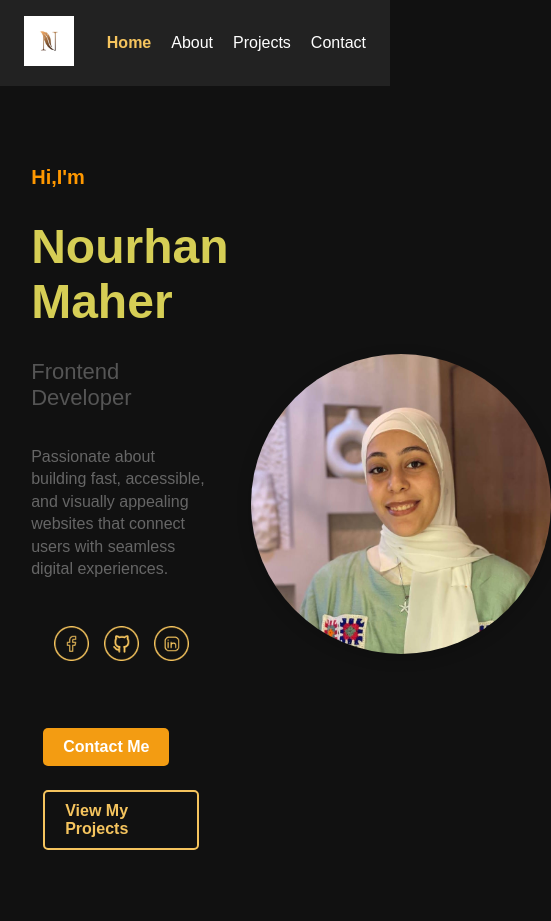
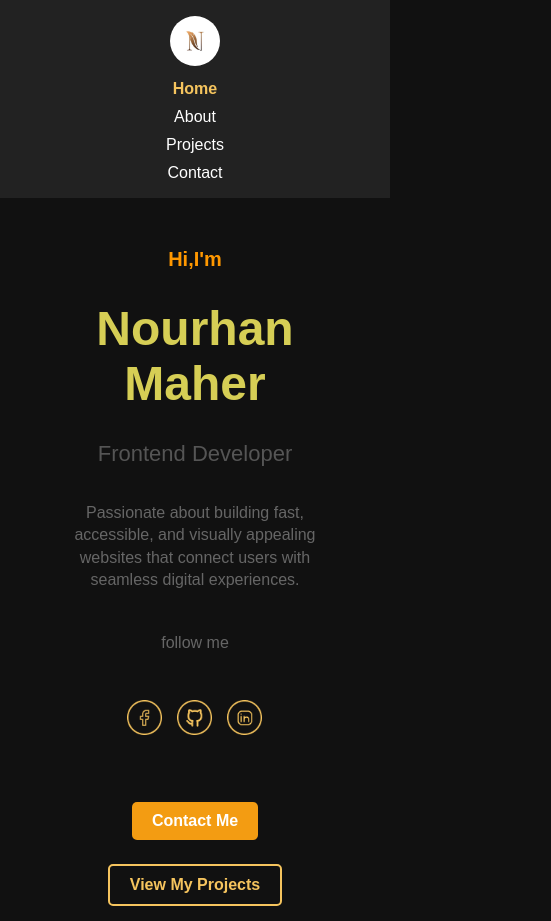
Before and after one commit to nourhanmaher111/portfolio, a plain HTML site: page index.html in a window 390 px wide. Shown: the top 921 px of the page, 551 px wide, since content can reach past the window. Drawn offline with Linux system fonts and the light colour scheme.

Commit message:
Add files via upload

```diff
--- a/index.html
+++ b/index.html
@@ -27,8 +27,9 @@
       <h1><b>Nourhan Maher</b></h1>
       <h3>Frontend Developer</h3>
       <h4>Passionate about building fast, accessible, and visually appealing websites that connect users with seamless digital experiences.</h4>
+       <h4>follow me</h4>
+      <div class="social-icons">
 
-      <div class="social-icons">
         <a href="https://www.facebook.com/norhan.maher.7965" target="_blank"><img src="./images/facebook .png" alt="Facebook"></a>
         <a href="https://github.com/" target="_blank"><img src="./images/github .png" alt="GitHub"></a>
         <a href="https://www.linkedin.com/in/norhan-maher-a57363367" target="_blank"><img src="./images/linkedin .png" alt="LinkedIn"></a>
--- a/main.css
+++ b/main.css
@@ -16,6 +16,8 @@ body {
 
 .logo img {
   width: 50px;
+  border-radius: 50%;
+  object-fit: cover;
 }
 
 .navbar ul {
@@ -133,7 +135,14 @@ body {
   border-radius: 50%;
   object-fit: cover;
   box-shadow: 0 4px 15px rgba(0,0,0,0.2);
+  filter: grayscale(20%) brightness(1.1) contrast(1.1);
+  transform: 0.4s ease;
 }
+.profile-pic img:hover{
+  filter: grayscale(0%) brightness(1.2) contrast(1.2);
+  transform: scale(1.05);
+}
+
 
 .social-icons {
   display: flex;
@@ -153,8 +162,6 @@ body {
 .buttons {
   margin-top: 15px;
 }
-
-
 
 .carousel {
   display: flex;
@@ -202,10 +209,11 @@ body {
 .carousel-item a.view:hover {
   background-color: #ffc107;
 }
+
 .skills {
   width: 60%;
   margin: 30px auto;
-  color: #fff;
+  color:  #f5c45e;
 }
 
 .skill {
@@ -231,8 +239,6 @@ body {
   background: linear-gradient(90deg, #f39c12, #e67e22);
   border-radius: 20px;
 }
-
-
 
 .main-content {
   text-align: center;
@@ -276,3 +282,74 @@ body {
 .contact-button:hover {
   background: #e67e22;
 }
+
+/* --- Responsive Design --- */
+
+/* للشاشات الصغيرة لحد 768px (موبايل) */
+@media (max-width: 768px) {
+  .container {
+    flex-direction: column;
+    text-align: center;
+  }
+
+  .navbar ul {
+    flex-direction: column;
+    gap: 10px;
+    margin-top: 10px;
+  }
+
+  .home {
+    flex-direction: column;
+    padding: 30px 5%;
+    gap: 20px;
+  }
+
+  .content {
+    max-width: 100%;
+    text-align: center;
+  }
+
+  .profile-pic {
+    flex: unset;
+  }
+
+  .profile-pic img {
+    width: 200px;
+    height: 200px;
+  }
+
+  .skills {
+    width: 90%;
+  }
+
+  .carousel {
+    flex-direction: column;
+    align-items: center;
+  }
+
+  .carousel-item {
+    width: 90%;
+  }
+}
+
+/* للشاشات المتوسطة لحد 1024px (تابلت) */
+@media (max-width: 1024px) {
+  .home {
+    flex-direction: column;
+    text-align: center;
+    gap: 30px;
+  }
+
+  .content {
+    max-width: 80%;
+  }
+
+  .profile-pic img {
+    width: 250px;
+    height: 250px;
+  }
+
+  .carousel-item {
+    width: 45%;
+  }
+}
```
